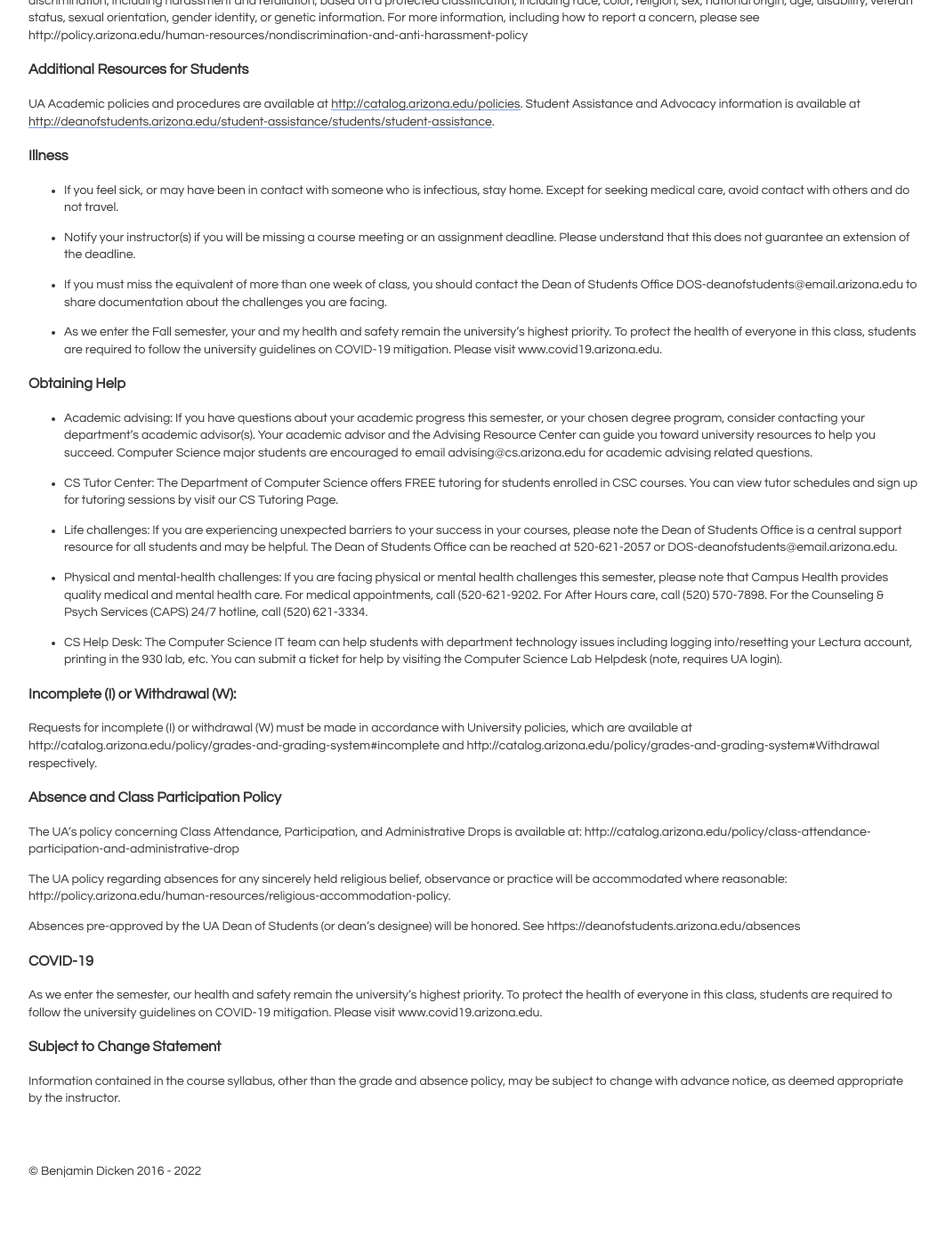
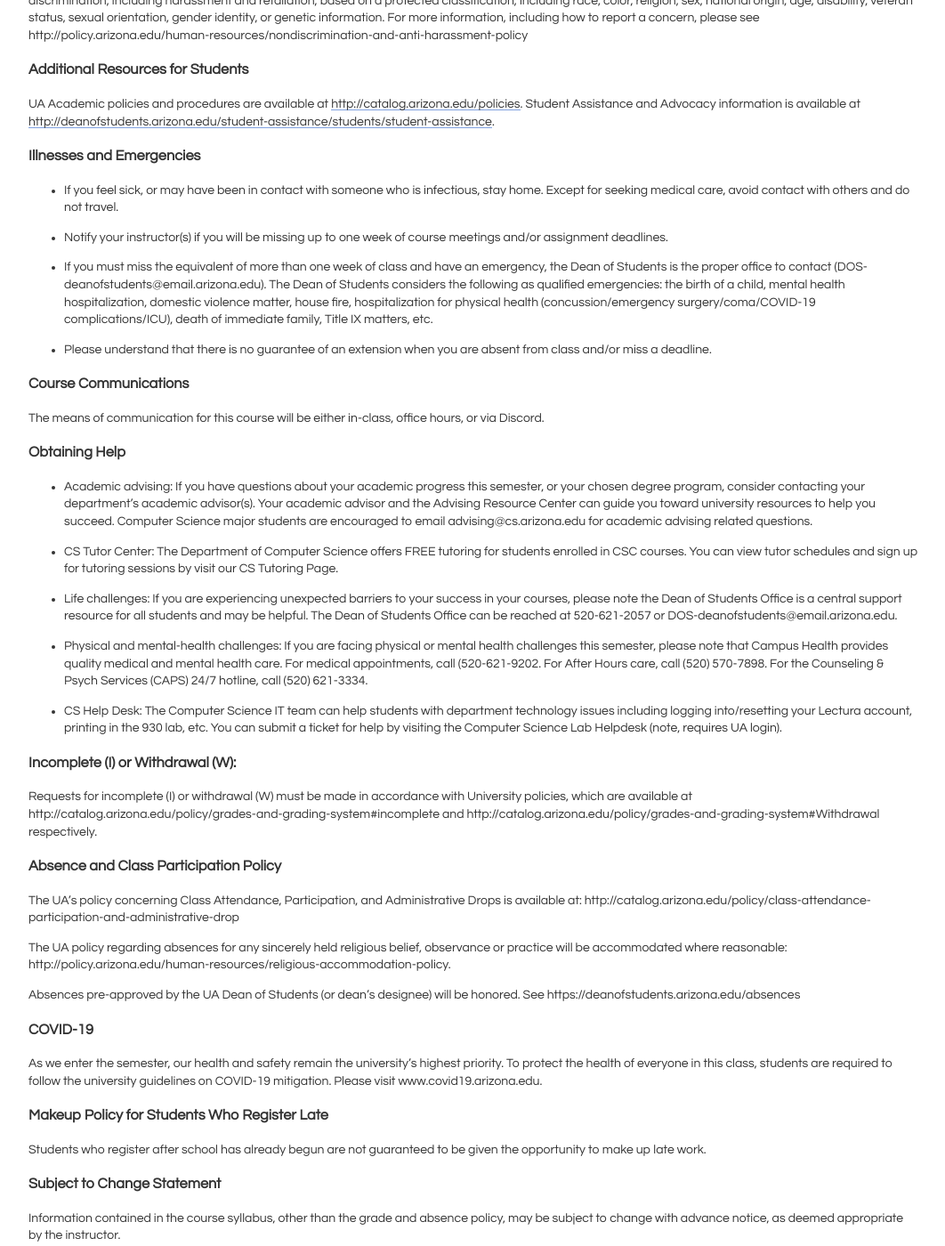
Before and after one commit to bddicken/cs110fall2022website, a Jekyll site: the page built from syllabus/index.md, in a window 1280 px wide and 1400 px high, scrolled down 4804 px. Shown: the whole window at 89% size, without its empty margins (108-1170 px from the left). Built offline with Jekyll 4.4.1, drawn with Linux system fonts in a browser that asks for light colours; before the commit the page ends 6150 px from its top, so only the background shows below that.

Commit message:
Syllabus updates based on email from Martin

```diff
--- a/syllabus/index.md
+++ b/syllabus/index.md
@@ -294,19 +294,19 @@ For more information, including how to report a concern, please see http://polic
 UA Academic policies and procedures are available at [http://catalog.arizona.edu/policies](http://catalog.arizona.edu/policies).
 Student Assistance and Advocacy information is available at [http://deanofstudents.arizona.edu/student-assistance/students/student-assistance](http://deanofstudents.arizona.edu/student-assistance/students/student-assistance).
 
-### Illness
+### Illnesses and Emergencies
 
-* If you feel sick, or may have been in contact with someone who is infectious, stay home.
-  Except for seeking medical care, avoid contact with others and do not travel.
+* If you feel sick, or may have been in contact with someone who is infectious, stay home. Except for seeking medical care, avoid contact with others and do not travel.
 
-* Notify your instructor(s) if you will be missing a course meeting or an assignment deadline.
-  Please understand that this does not guarantee an extension of the deadline.
+* Notify your instructor(s) if you will be missing up to one week of course meetings and/or assignment deadlines.
 
-* If you must miss the equivalent of more than one week of class, you should contact the Dean of Students Office DOS-deanofstudents@email.arizona.edu to share documentation about the challenges you are facing.
+* If you must miss the equivalent of more than one week of class and have an emergency, the Dean of Students is the proper office to contact (DOS-deanofstudents@email.arizona.edu).  The Dean of Students considers the following as qualified emergencies: the birth of a child, mental health hospitalization, domestic violence matter, house fire, hospitalization for physical health (concussion/emergency surgery/coma/COVID-19 complications/ICU), death of immediate family, Title IX matters, etc.
 
-* As we enter the Fall semester, your and my health and safety remain the university’s highest priority.
-  To protect the health of everyone in this class, students are required to follow the university guidelines on COVID-19 mitigation.
-  Please visit www.covid19.arizona.edu.
+* Please understand that there is no guarantee of an extension when you are absent from class and/or miss a deadline.
+
+### Course Communications
+
+The means of communication for this course will be either in-class, office hours, or via Discord.
 
 ### Obtaining Help
 
@@ -337,6 +337,10 @@ See https://deanofstudents.arizona.edu/absences
 
 As we enter the semester, our health and safety remain the university’s highest priority. To protect the health of everyone in this class, students are required to follow the university guidelines on COVID-19 mitigation. Please visit www.covid19.arizona.edu.
 
+### Makeup Policy for Students Who Register Late
+
+Students who register after school has already begun are not guaranteed to be given the opportunity to make up late work.
+
 ### Subject to Change Statement
 
 Information contained in the course syllabus, other than the grade and absence policy, may be subject to change with advance notice, as deemed appropriate by the instructor.
```
